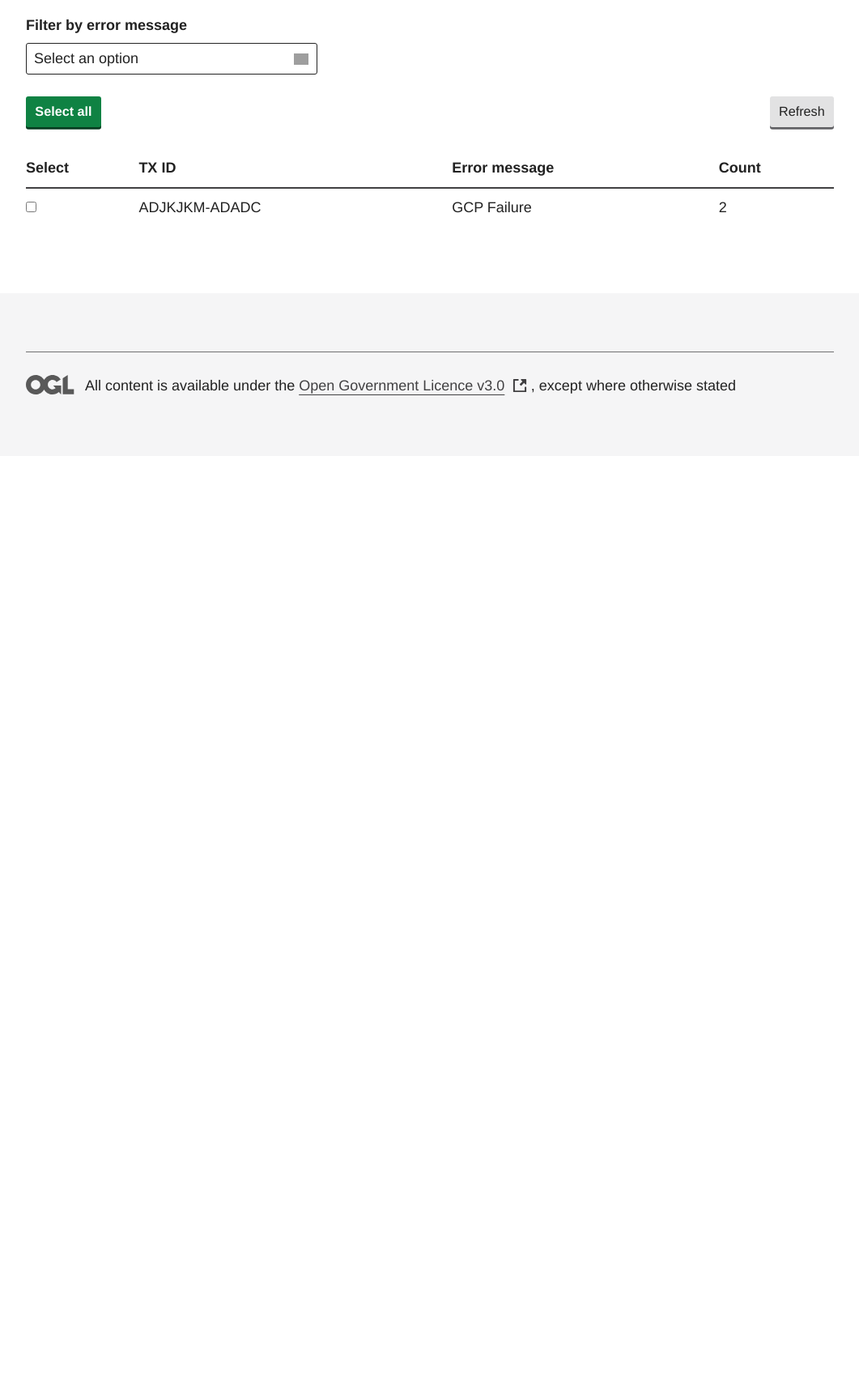
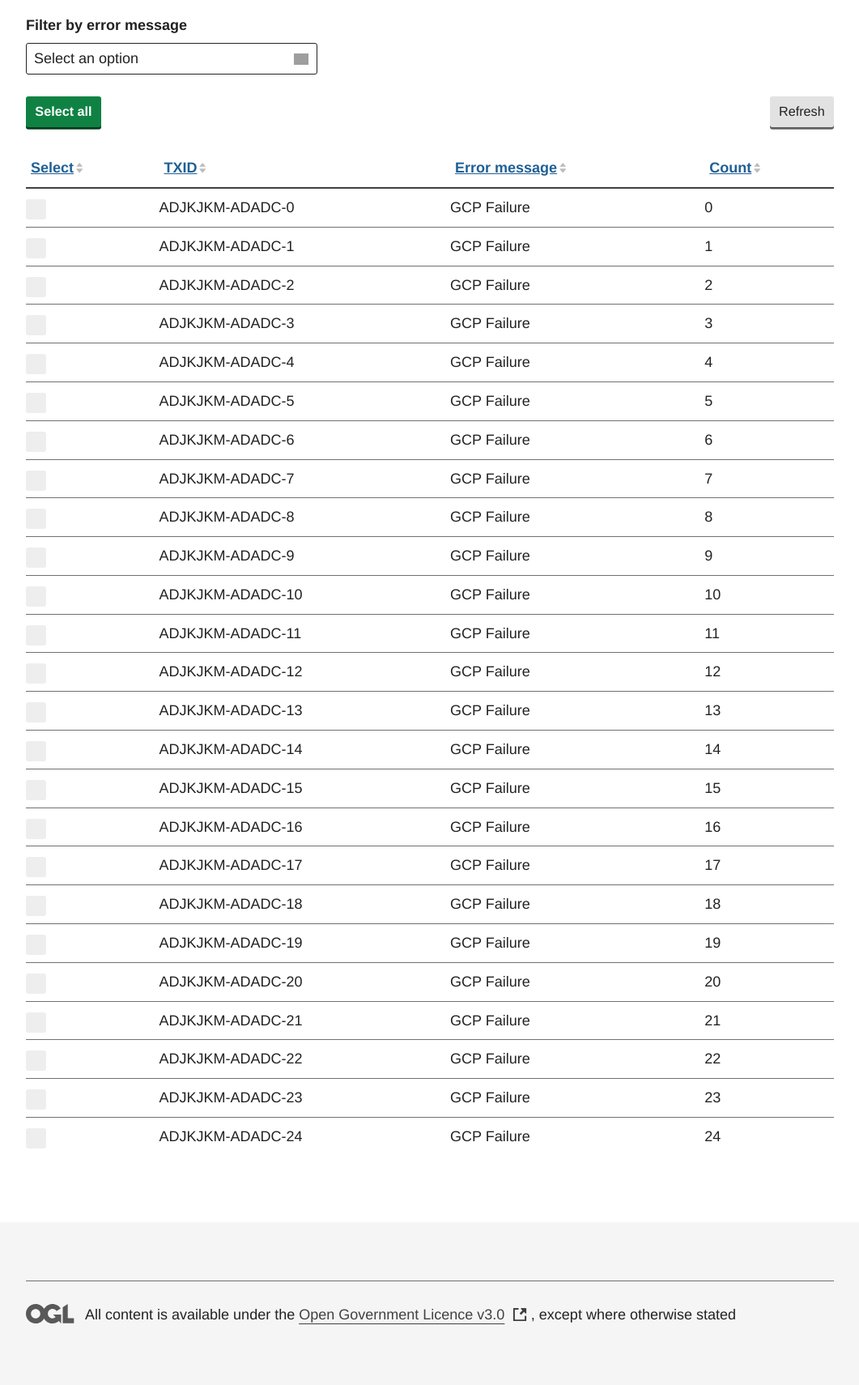
Before and after one commit to angusgoody/21Game, a Flask app: page /queue in a window 1280 px wide. Shown: the part 303-2013 px from the top of the page at 81% size, without its empty margins (109-1170 px from the left). Before the commit the page ends 791 px from the top, so only its background shows below. Run offline with Flask 2, Linux system fonts and the light colour scheme; some web fonts are replaced; grey boxes are pictures that could not be loaded.

Commit message:
Updated queue view with new sortable table

```diff
--- a/app/static/css/custom.css
+++ b/app/static/css/custom.css
@@ -2,3 +2,93 @@
  * Custom CSS for Toolbox
  * 03/11/21
  */
+
+
+
+/*
+####################################################
+U T I L I T Y
+####################################################
+*/
+
+.text-center{
+    text-align: center;
+}
+
+
+
+/*
+####################################################
+C H E C K   B O X
+####################################################
+*/
+
+
+/* The checkContainer */
+.checkContainer {
+  position: relative;
+  padding-left: 35px;
+  margin-bottom: 12px;
+  cursor: pointer;
+  font-size: 18px;
+  -webkit-user-select: none;
+  -moz-user-select: none;
+  -ms-user-select: none;
+  user-select: none;
+}
+
+/* Hide the browser's default checkbox */
+.checkContainer input {
+  position: absolute;
+  opacity: 0;
+  cursor: pointer;
+  height: 0;
+  width: 0;
+}
+
+/* Create a custom checkbox */
+.checkmark {
+  position: absolute;
+  top: 0;
+  left: 0;
+  height: 25px;
+  width: 25px;
+  border-radius: 3px;
+  background-color: #eee;
+  box-sizing: unset;
+}
+
+/* On mouse-over, add a grey background color */
+.checkContainer:hover input ~ .checkmark {
+  background-color: #ccc;
+}
+
+/* When the checkbox is checked, add a blue background */
+.checkContainer input:checked ~ .checkmark {
+  background-color: #2196F3;
+}
+
+/* Create the checkmark/indicator (hidden when not checked) */
+.checkmark:after {
+  content: "";
+  position: absolute;
+  display: none;
+}
+
+/* Show the checkmark when checked */
+.checkContainer input:checked ~ .checkmark:after {
+  display: block;
+}
+
+/* Style the checkmark/indicator */
+.checkContainer .checkmark:after {
+  left: 9px;
+  top: 5px;
+  width: 5px;
+  height: 10px;
+  border: solid white;
+  border-width: 0 3px 3px 0;
+  -webkit-transform: rotate(45deg);
+  -ms-transform: rotate(45deg);
+  transform: rotate(45deg);
+}
--- a/app/templates/queue.html.j2
+++ b/app/templates/queue.html.j2
@@ -48,44 +48,61 @@
     </div>
     <!--Table section-->
     <div class="ons-u-mt-m ons-u-mb-l">
-        <!--Table-->
-        <table id="message-table" class="ons-table ">
+        <table class="ons-table ons-table--sortable" data-aria-sort="Sort by" data-aria-asc="ascending" data-aria-desc="descending">
           <thead class="ons-table__head">
             <tr class="ons-table__row">
-              <th scope="col" class="ons-table__header ">
-                <span>Select</span>
+              <th scope="col" class="ons-table__header " aria-sort="none">
+                <span class="ons-u-vh">Select</span>
+                <svg id="sort-sprite-select" class="ons-svg-icon " viewBox="0 0 12 19" xmlns="http://www.w3.org/2000/svg" focusable="false" fill="currentColor">
+                  <path class="ons-topTriangle" d="M6 0l6 7.2H0L6 0zm0 18.6l6-7.2H0l6 7.2zm0 3.6l6 7.2H0l6-7.2z" />
+                  <path class="ons-bottomTriangle" d="M6 18.6l6-7.2H0l6 7.2zm0 3.6l6 7.2H0l6-7.2z" />
+                </svg>
               </th>
-              <th scope="col" class="ons-table__header ">
-                <span>TX ID</span>
+              <th scope="col" class="ons-table__header " aria-sort="none">
+                <span class="ons-u-vh">TXID</span>
+                <svg id="sort-sprite-txid" class="ons-svg-icon " viewBox="0 0 12 19" xmlns="http://www.w3.org/2000/svg" focusable="false" fill="currentColor">
+                  <path class="ons-topTriangle" d="M6 0l6 7.2H0L6 0zm0 18.6l6-7.2H0l6 7.2zm0 3.6l6 7.2H0l6-7.2z" />
+                  <path class="ons-bottomTriangle" d="M6 18.6l6-7.2H0l6 7.2zm0 3.6l6 7.2H0l6-7.2z" />
+                </svg>
               </th>
-              <th scope="col" class="ons-table__header ">
-                <span>Error message</span>
+              <th scope="col" class="ons-table__header " aria-sort="none">
+                <span class="ons-u-vh">Error message</span>
+                <svg id="sort-sprite-error message" class="ons-svg-icon " viewBox="0 0 12 19" xmlns="http://www.w3.org/2000/svg" focusable="false" fill="currentColor">
+                  <path class="ons-topTriangle" d="M6 0l6 7.2H0L6 0zm0 18.6l6-7.2H0l6 7.2zm0 3.6l6 7.2H0l6-7.2z" />
+                  <path class="ons-bottomTriangle" d="M6 18.6l6-7.2H0l6 7.2zm0 3.6l6 7.2H0l6-7.2z" />
+                </svg>
               </th>
-              <th scope="col" class="ons-table__header ">
-                <span>Count</span>
+              <th scope="col" class="ons-table__header " aria-sort="none">
+                <span class="ons-u-vh">Count</span>
+                <svg id="sort-sprite-count" class="ons-svg-icon " viewBox="0 0 12 19" xmlns="http://www.w3.org/2000/svg" focusable="false" fill="currentColor">
+                  <path class="ons-topTriangle" d="M6 0l6 7.2H0L6 0zm0 18.6l6-7.2H0l6 7.2zm0 3.6l6 7.2H0l6-7.2z" />
+                  <path class="ons-bottomTriangle" d="M6 18.6l6-7.2H0l6 7.2zm0 3.6l6 7.2H0l6-7.2z" />
+                </svg>
               </th>
             </tr>
           </thead>
           <tbody class="ons-table__body">
+            {% for i in range(25) %}
                 <tr class="ons-table__row">
-              <td class="ons-table__cell " name="cell-name">
-                <input type="checkbox" name="select">
+                  <td class="ons-table__cell ">
+                    <label class="checkContainer">
+                        <input type="checkbox">
+                        <span class="checkmark"></span>
+                    </label>
                   </td>
                   <td class="ons-table__cell ">
-                ADJKJKM-ADADC
+                    ADJKJKM-ADADC-{{i}}
                   </td>
                   <td class="ons-table__cell ">
                     GCP Failure
                   </td>
                   <td class="ons-table__cell ">
-                2
+                    {{i}}
                   </td>
                 </tr>
+            {% endfor %}
           </tbody>
         </table>
     </div>
-
-
-
 </div>
 {% endblock %}
```
Lines whose indentation alone changed are shown as unchanged.
